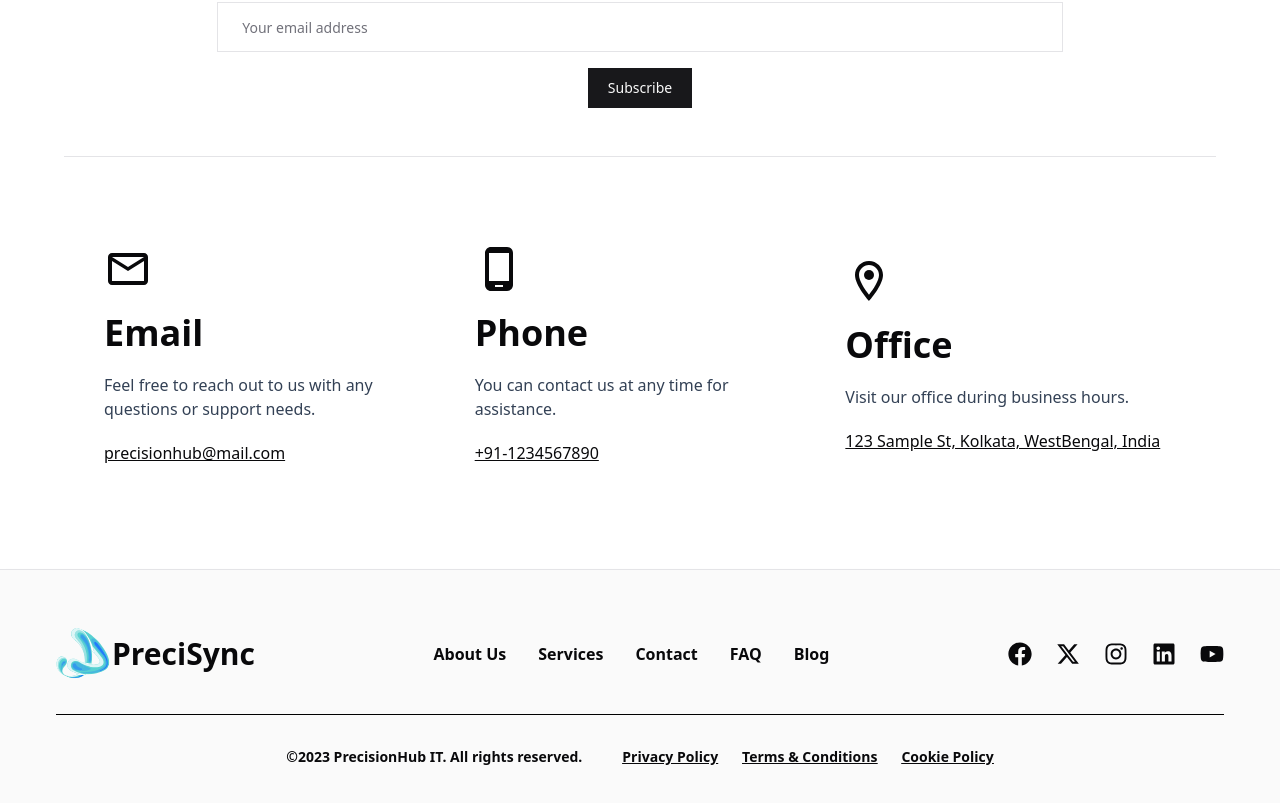
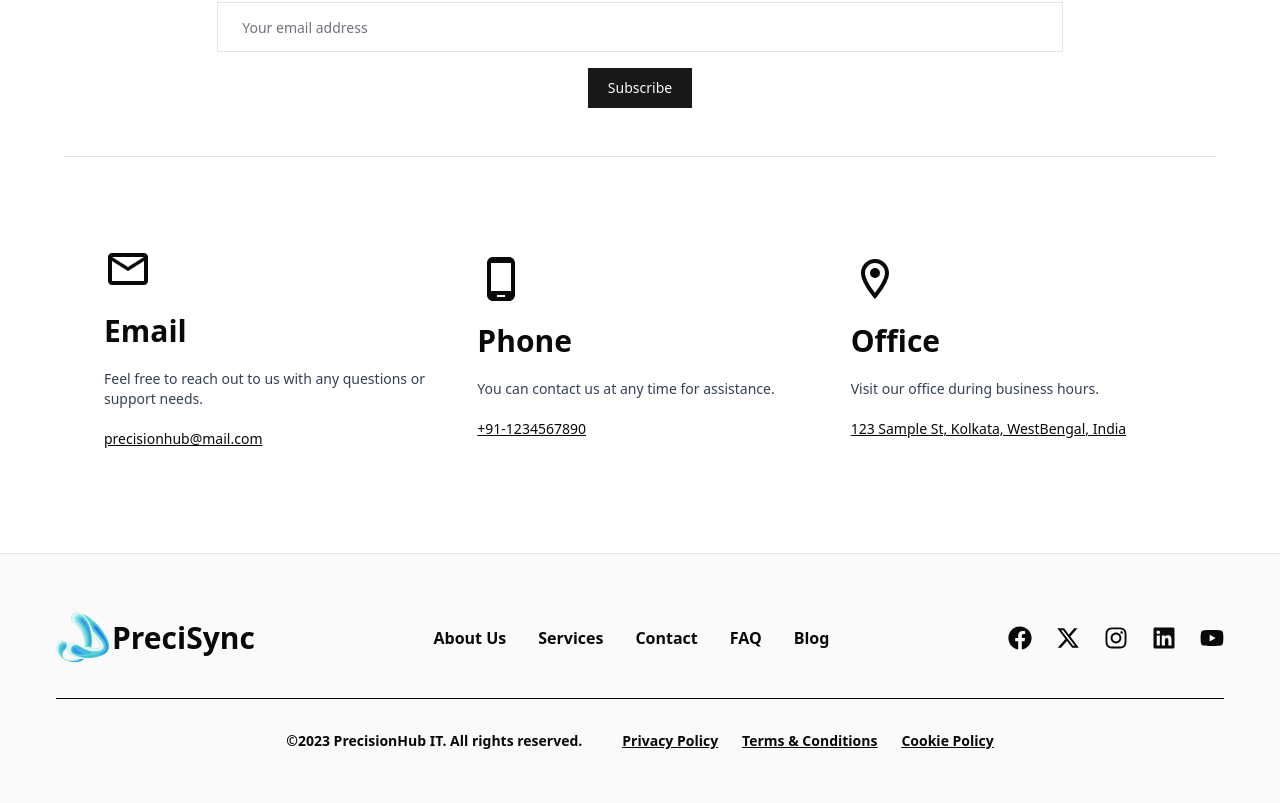
Before and after one commit to Siddhartha097/precisionHubIT, a React (Vite) app: page /about in a window 1280 px wide. Shown: the part 7659-8462 px from the top of the page. Built offline with nearby package versions, Linux system fonts and the light colour scheme.

Commit message:
first commit

```diff
--- a/src/Pages/About.tsx
+++ b/src/Pages/About.tsx
@@ -382,7 +382,7 @@
 
             <Separator className="my-10" />
 
-            <section className="flex items-center justify-center *:w-1/3 max-md:*:w-full max-md:flex-col gap-10 p-10">
+            <section className="flex items-center justify-center *:w-1/3 max-md:*:w-full max-md:flex-wrap gap-12 p-10">
                 <ContactBox
                     label="Email"
                     icon={MdOutlineMail}
--- /dev/null
+++ b/src/Pages/Contact.tsx
@@ -0,0 +1,9 @@
+
+
+const Contact = () => {
+  return (
+    <div>Contact</div>
+  )
+}
+
+export default Contact
--- a/src/components/ContactBox.tsx
+++ b/src/components/ContactBox.tsx
@@ -21,13 +21,13 @@
     return (
         <div className={`flex flex-col space-y-5 ${!center ? '' : 'max-md:text-center max-md:items-center max-md:justify-center'}`}>
             <Icon className="text-5xl max-md:text-3xl" />
-            <h1 className="font-bold text-4xl max-md:text-2xl">
+            <h1 className="font-bold text-3xl max-md:text-xl">
                 {label}
             </h1>
-            <p className="max-md:text-sm text-slate-700">
+            <p className="max-md:text-xs text-slate-700 text-sm">
                 {desc}
             </p>
-            <Link className="underline max-md:text-sm" to={href}>
+            <Link className="underline text-sm max-md:text-xs" to={href}>
                 {link}
             </Link>
         </div>
--- a/src/components/Footer.tsx
+++ b/src/components/Footer.tsx
@@ -15,7 +15,7 @@
     },
     {
         label: 'Contact',
-        link: '#',
+        link: '/contact',
     },
     {
         label: 'FAQ',
--- a/src/main.tsx
+++ b/src/main.tsx
@@ -1,14 +1,19 @@
-import React from 'react'
-import ReactDOM from 'react-dom/client'
-import App from './App.tsx'
-import './index.css'
-import Navbar from './components/Navbar.tsx'
+import React from 'react';
+import ReactDOM from 'react-dom/client';
+import { BrowserRouter, Route, Routes } from 'react-router-dom';
+
+import './index.css';
+
+import App from './App.tsx';
+
+import Navbar from './components/Navbar.tsx';
 import Footer from './components/Footer.tsx'
-import { BrowserRouter, Route, Routes } from 'react-router-dom'
+
 import Solutions from './Pages/Solutions.tsx'
 import Researches from './Pages/Researches.tsx'
 import Learn from './Pages/Learn.tsx'
 import About from './Pages/About.tsx'
+import Contact from './Pages/Contact.tsx'
 
 ReactDOM.createRoot(document.getElementById('root')!).render(
   <React.StrictMode>
@@ -20,6 +25,7 @@
         <Route path='/research' element={<Researches />}/>
         <Route path= '/learn' element={<Learn />} />
         <Route path='/about' element={<About />} />
+        <Route path='/contact' element={<Contact />} />
       </Routes>
       <Footer />
     </BrowserRouter>
```
